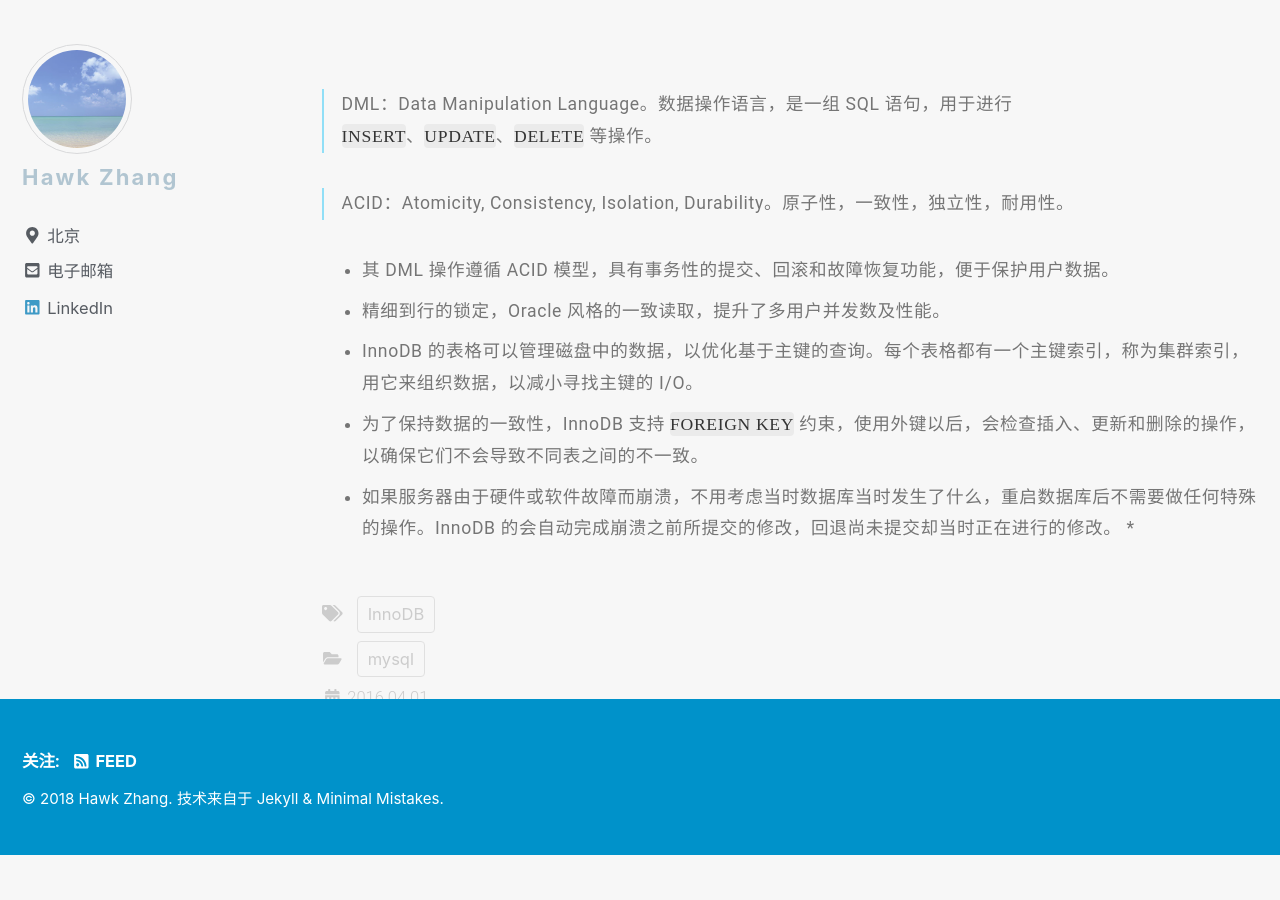
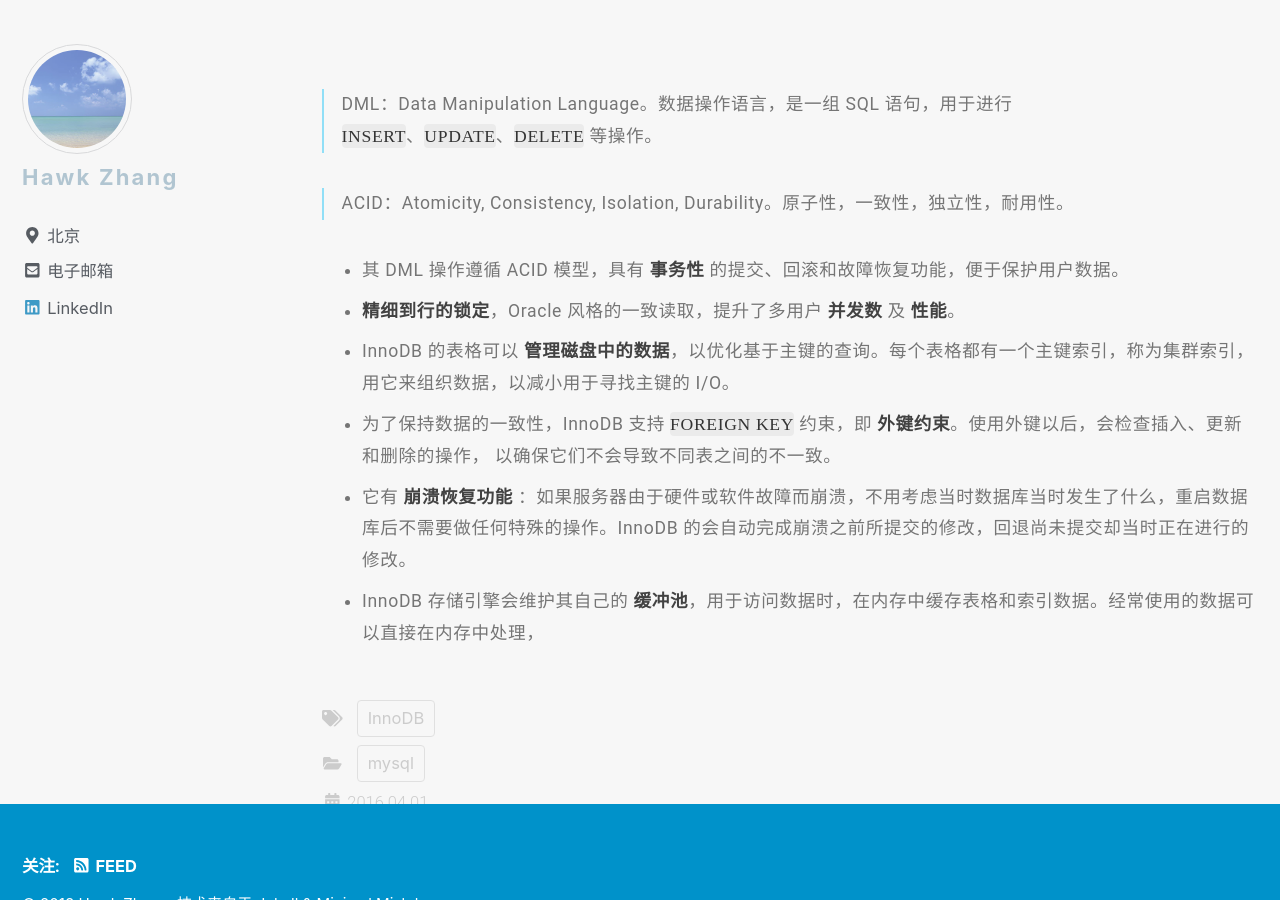
Before and after one commit to narru888/linotes_note, a Jekyll site: the page built from _posts/mysql/2016-04-01-innodb.intro.md, in a window 1280 px wide and 900 px high, scrolled down 909 px. Built offline with Jekyll 4.4.1, drawn with Linux system fonts in a browser that asks for light colours; nearby versions of some CDN libraries; a script that is not in the unit is left out; before the commit the page ends 1764 px from its top, so only the background shows below that.

Commit message:
update on 2018-08-19 18:00:01 CST

```diff
--- a/_posts/mysql/2016-04-01-innodb.intro.md
+++ b/_posts/mysql/2016-04-01-innodb.intro.md
@@ -31,9 +31,9 @@ InnoDB 是一个通用的存储引擎，它在高可用与高性能之间有着
 
 >ACID：Atomicity, Consistency, Isolation, Durability。原子性，一致性，独立性，耐用性。
 
-* 其 DML 操作遵循 ACID 模型，具有事务性的提交、回滚和故障恢复功能，便于保护用户数据。
-* 精细到行的锁定，Oracle 风格的一致读取，提升了多用户并发数及性能。
-* InnoDB 的表格可以管理磁盘中的数据，以优化基于主键的查询。每个表格都有一个主键索引，称为集群索引，用它来组织数据，以减小寻找主键的 I/O。
-* 为了保持数据的一致性，InnoDB 支持 `FOREIGN KEY` 约束，使用外键以后，会检查插入、更新和删除的操作， 以确保它们不会导致不同表之间的不一致。
-* 如果服务器由于硬件或软件故障而崩溃，不用考虑当时数据库当时发生了什么，重启数据库后不需要做任何特殊的操作。InnoDB 的会自动完成崩溃之前所提交的修改，回退尚未提交却当时正在进行的修改。
-*
+* 其 DML 操作遵循 ACID 模型，具有 **事务性** 的提交、回滚和故障恢复功能，便于保护用户数据。
+* **精细到行的锁定**，Oracle 风格的一致读取，提升了多用户 **并发数** 及 **性能**。
+* InnoDB 的表格可以 **管理磁盘中的数据**，以优化基于主键的查询。每个表格都有一个主键索引，称为集群索引，用它来组织数据，以减小用于寻找主键的 I/O。
+* 为了保持数据的一致性，InnoDB 支持 `FOREIGN KEY` 约束，即 **外键约束**。使用外键以后，会检查插入、更新和删除的操作， 以确保它们不会导致不同表之间的不一致。
+* 它有 **崩溃恢复功能** ：如果服务器由于硬件或软件故障而崩溃，不用考虑当时数据库当时发生了什么，重启数据库后不需要做任何特殊的操作。InnoDB 的会自动完成崩溃之前所提交的修改，回退尚未提交却当时正在进行的修改。
+* InnoDB 存储引擎会维护其自己的 **缓冲池**，用于访问数据时，在内存中缓存表格和索引数据。经常使用的数据可以直接在内存中处理，
```
